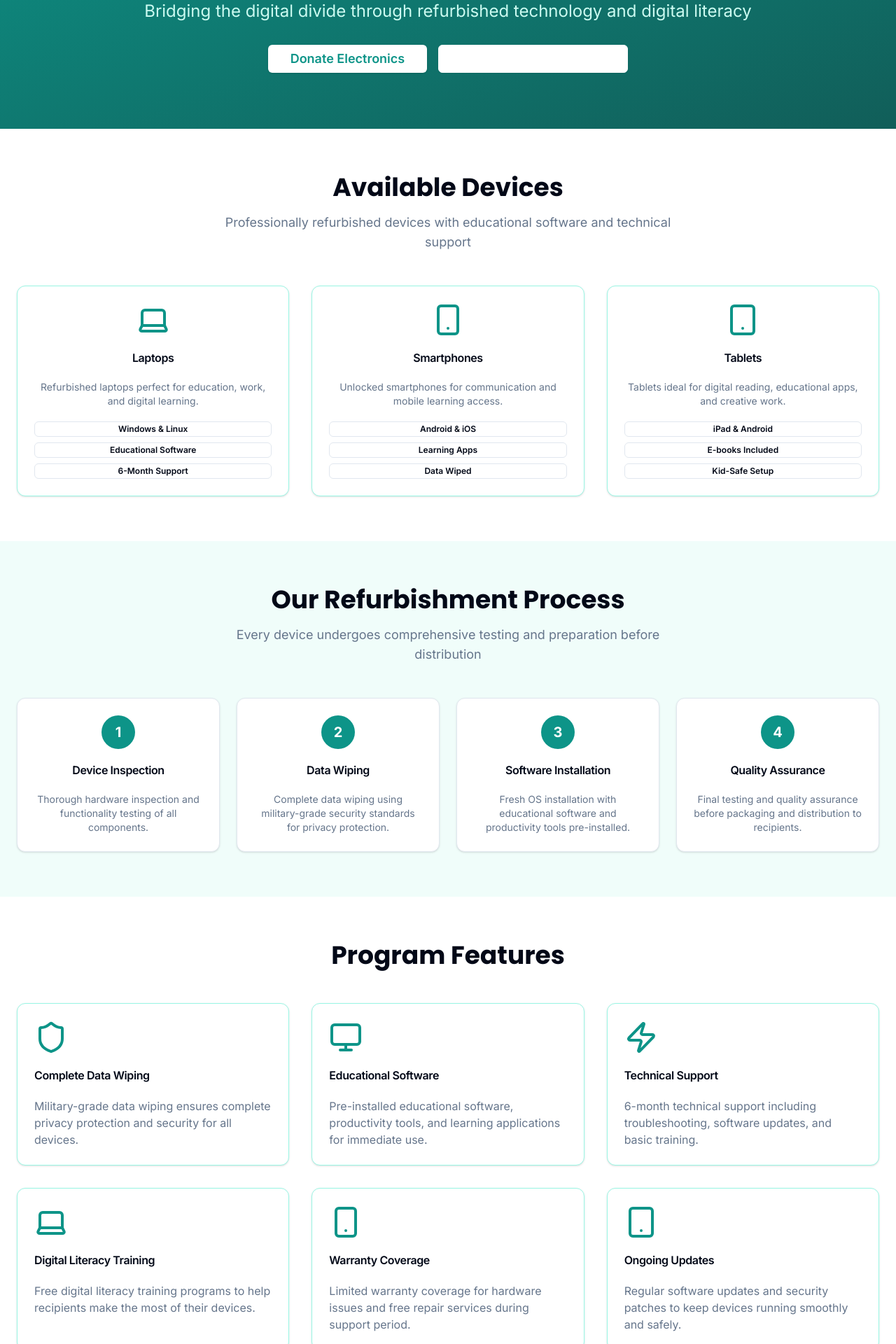
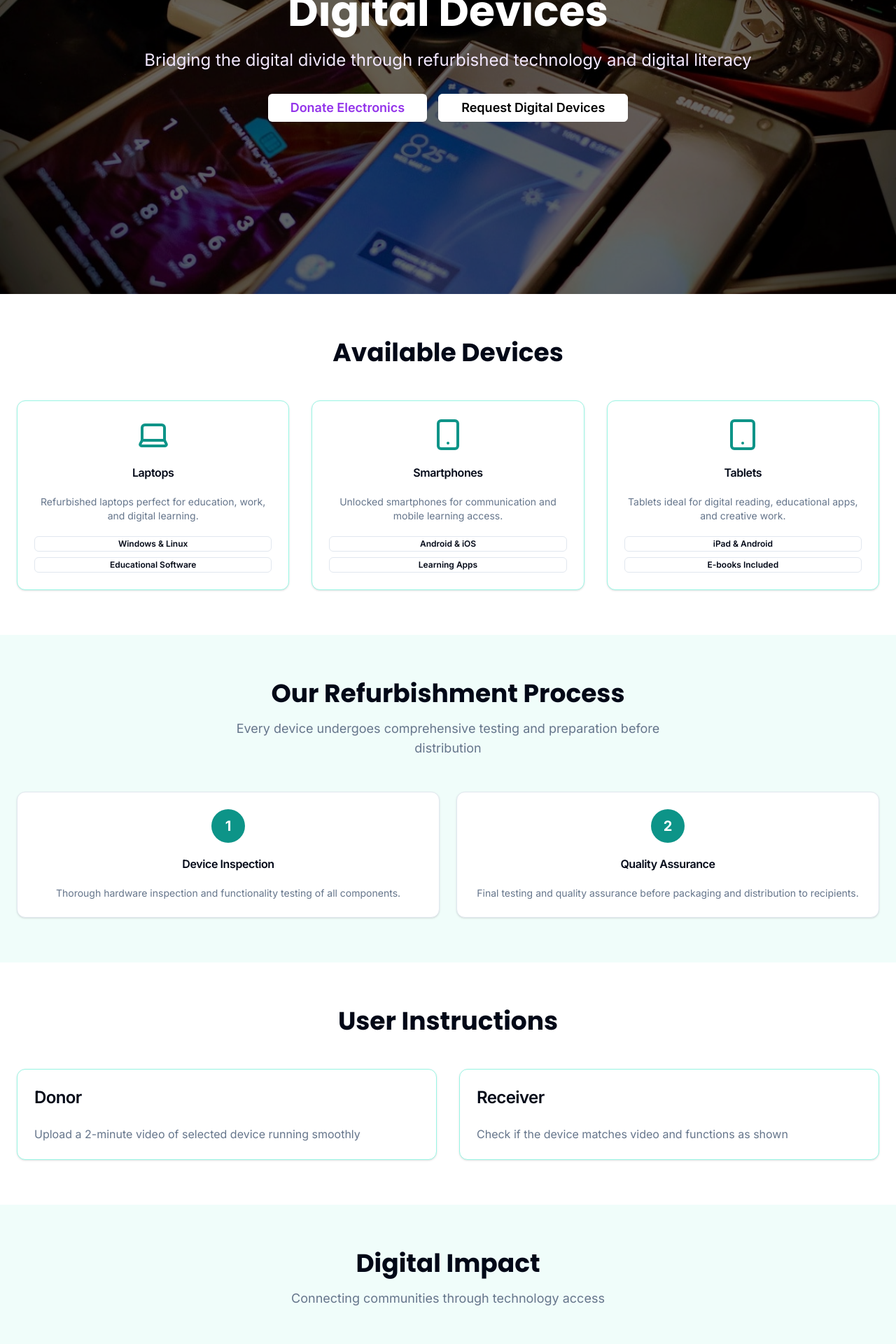
Before and after one commit to Alex-S07/donare, a Next.js app: page /electronics in a window 1280 px wide. Shown: the part 380-2300 px from the top of the page at 70% size. Built offline with nearby package versions, Linux system fonts and the light colour scheme.

Commit message:
changed the datas and hero section of pages except money page

```diff
--- a/app/electronics/page.tsx
+++ b/app/electronics/page.tsx
@@ -1,6 +1,6 @@
 import React from 'react';
 import { Metadata } from 'next';
-import { Laptop, Smartphone, Tablet, Monitor, Shield, Zap } from 'lucide-react';
+import { Laptop, Smartphone, Tablet } from 'lucide-react';
 import { Button } from '@/components/ui/button';
 import { Card, CardContent, CardHeader, CardTitle } from '@/components/ui/card';
 import { Badge } from '@/components/ui/badge';
@@ -12,11 +12,20 @@ export const metadata: Metadata = {
 
 export default function ElectronicsPage() {
   return (
-    <main className="min-h-screen pt-24 pb-16">
+    <main className="min-h-screen">
       {/* Hero Section */}
-      <section className="relative py-20 bg-gradient-to-br from-teal-600 to-teal-800 text-white">
-        <div className="container mx-auto px-6">
-          <div className="max-w-4xl mx-auto text-center">
+
+        <section
+        className="relative h-screen flex items-center"
+        style={{
+          backgroundImage: "url('/images/electronics-bg.jpg')",
+          backgroundSize: 'cover',
+          backgroundPosition: 'center'
+        }}
+      >
+        <div className="absolute inset-0 bg-black/60"></div>
+        <div className="container mx-auto px-6 relative z-10">
+          <div className="max-w-4xl mx-auto text-center text-white">
             <div className="flex justify-center mb-6">
               <div className="p-4 bg-white/20 rounded-full">
                 <Laptop className="h-16 w-16" />
@@ -25,15 +34,15 @@ export default function ElectronicsPage() {
             <h1 className="text-4xl md:text-6xl font-heading font-bold mb-6">
               Digital Devices
             </h1>
-            <p className="text-xl md:text-2xl mb-8 text-teal-100">
-              Bridging the digital divide through refurbished technology and digital literacy
+            <p className="text-xl md:text-2xl mb-8 text-purple-100">
+  Bridging the digital divide through refurbished technology and digital literacy
             </p>
             <div className="flex flex-col sm:flex-row gap-4 justify-center">
-              <Button size="lg" className="bg-white text-teal-600 hover:bg-teal-50 px-8 py-3 text-lg font-semibold">
-                Donate Electronics
+              <Button size="lg" className="bg-white text-purple-600 hover:bg-purple-50 px-8 py-3 text-lg font-semibold">
+            Donate Electronics
               </Button>
-              <Button size="lg" variant="outline" className="border-white text-white hover:bg-white hover:text-teal-600 px-8 py-3 text-lg font-semibold">
-                Request Digital Devices
+              <Button size="lg" variant="outline" className="border-white text-black hover:bg-white hover:text-purple-600 px-8 py-3 text-lg font-semibold">
+            Request Digital Devices
               </Button>
             </div>
           </div>
@@ -45,9 +54,9 @@ export default function ElectronicsPage() {
         <div className="container mx-auto px-6">
           <div className="text-center mb-12">
             <h2 className="text-3xl md:text-4xl font-heading font-bold mb-4">Available Devices</h2>
-            <p className="text-lg text-muted-foreground max-w-2xl mx-auto">
+            {/* <p className="text-lg text-muted-foreground max-w-2xl mx-auto">
               Professionally refurbished devices with educational software and technical support
-            </p>
+            </p> */}
           </div>
 
           <div className="grid md:grid-cols-2 lg:grid-cols-3 gap-8">
@@ -63,7 +72,7 @@ export default function ElectronicsPage() {
                 <div className="space-y-2">
                   <Badge variant="outline" className="w-full justify-center">Windows & Linux</Badge>
                   <Badge variant="outline" className="w-full justify-center">Educational Software</Badge>
-                  <Badge variant="outline" className="w-full justify-center">6-Month Support</Badge>
+                  {/* <Badge variant="outline" className="w-full justify-center">6-Month Support</Badge> */}
                 </div>
               </CardContent>
             </Card>
@@ -80,7 +89,7 @@ export default function ElectronicsPage() {
                 <div className="space-y-2">
                   <Badge variant="outline" className="w-full justify-center">Android & iOS</Badge>
                   <Badge variant="outline" className="w-full justify-center">Learning Apps</Badge>
-                  <Badge variant="outline" className="w-full justify-center">Data Wiped</Badge>
+                  {/* <Badge variant="outline" className="w-full justify-center">Data Wiped</Badge> */}
                 </div>
               </CardContent>
             </Card>
@@ -97,7 +106,7 @@ export default function ElectronicsPage() {
                 <div className="space-y-2">
                   <Badge variant="outline" className="w-full justify-center">iPad & Android</Badge>
                   <Badge variant="outline" className="w-full justify-center">E-books Included</Badge>
-                  <Badge variant="outline" className="w-full justify-center">Kid-Safe Setup</Badge>
+                  {/* <Badge variant="outline" className="w-full justify-center">Kid-Safe Setup</Badge> */}
                 </div>
               </CardContent>
             </Card>
@@ -115,7 +124,7 @@ export default function ElectronicsPage() {
             </p>
           </div>
 
-          <div className="grid md:grid-cols-2 lg:grid-cols-4 gap-6">
+          <div className="grid md:grid-cols-2 lg:grid-cols-2 gap-6">
             <Card className="text-center">
               <CardHeader>
                 <div className="w-12 h-12 bg-teal-600 text-white rounded-full flex items-center justify-center mx-auto mb-4 text-xl font-bold">
@@ -130,38 +139,13 @@ export default function ElectronicsPage() {
               </CardContent>
             </Card>
 
+
+
+
             <Card className="text-center">
               <CardHeader>
                 <div className="w-12 h-12 bg-teal-600 text-white rounded-full flex items-center justify-center mx-auto mb-4 text-xl font-bold">
                   2
-                </div>
-                <CardTitle>Data Wiping</CardTitle>
-              </CardHeader>
-              <CardContent>
-                <p className="text-sm text-muted-foreground">
-                  Complete data wiping using military-grade security standards for privacy protection.
-                </p>
-              </CardContent>
-            </Card>
-
-            <Card className="text-center">
-              <CardHeader>
-                <div className="w-12 h-12 bg-teal-600 text-white rounded-full flex items-center justify-center mx-auto mb-4 text-xl font-bold">
-                  3
-                </div>
-                <CardTitle>Software Installation</CardTitle>
-              </CardHeader>
-              <CardContent>
-                <p className="text-sm text-muted-foreground">
-                  Fresh OS installation with educational software and productivity tools pre-installed.
-                </p>
-              </CardContent>
-            </Card>
-
-            <Card className="text-center">
-              <CardHeader>
-                <div className="w-12 h-12 bg-teal-600 text-white rounded-full flex items-center justify-center mx-auto mb-4 text-xl font-bold">
-                  4
                 </div>
                 <CardTitle>Quality Assurance</CardTitle>
               </CardHeader>
@@ -179,78 +163,32 @@ export default function ElectronicsPage() {
       <section className="py-16 bg-white">
         <div className="container mx-auto px-6">
           <div className="text-center mb-12">
-            <h2 className="text-3xl md:text-4xl font-heading font-bold mb-4">Program Features</h2>
+            <h2 className="text-3xl md:text-4xl font-heading font-bold mb-4">User Instructions</h2>
           </div>
 
-          <div className="grid md:grid-cols-2 lg:grid-cols-3 gap-8">
+          <div className="grid md:grid-cols-2 lg:grid-cols-2 gap-8">
+
+
             <Card className="border-teal-200 hover:shadow-lg transition-shadow">
               <CardHeader>
-                <Shield className="h-12 w-12 text-teal-600 mb-4" />
-                <CardTitle>Complete Data Wiping</CardTitle>
+                {/* <Smartphone className="h-12 w-12 text-teal-600 mb-4" /> */}
+                <CardTitle className='text-2xl'>Donor</CardTitle>
               </CardHeader>
               <CardContent>
                 <p className="text-muted-foreground">
-                  Military-grade data wiping ensures complete privacy protection and security for all devices.
+Upload a 2-minute video of selected device running smoothly
                 </p>
               </CardContent>
             </Card>
 
             <Card className="border-teal-200 hover:shadow-lg transition-shadow">
               <CardHeader>
-                <Monitor className="h-12 w-12 text-teal-600 mb-4" />
-                <CardTitle>Educational Software</CardTitle>
+                {/* <Tablet className="h-12 w-12 text-teal-600 mb-4" /> */}
+                <CardTitle className='text-2xl'>Receiver</CardTitle>
               </CardHeader>
               <CardContent>
                 <p className="text-muted-foreground">
-                  Pre-installed educational software, productivity tools, and learning applications for immediate use.
-                </p>
-              </CardContent>
-            </Card>
-
-            <Card className="border-teal-200 hover:shadow-lg transition-shadow">
-              <CardHeader>
-                <Zap className="h-12 w-12 text-teal-600 mb-4" />
-                <CardTitle>Technical Support</CardTitle>
-              </CardHeader>
-              <CardContent>
-                <p className="text-muted-foreground">
-                  6-month technical support including troubleshooting, software updates, and basic training.
-                </p>
-              </CardContent>
-            </Card>
-
-            <Card className="border-teal-200 hover:shadow-lg transition-shadow">
-              <CardHeader>
-                <Laptop className="h-12 w-12 text-teal-600 mb-4" />
-                <CardTitle>Digital Literacy Training</CardTitle>
-              </CardHeader>
-              <CardContent>
-                <p className="text-muted-foreground">
-                  Free digital literacy training programs to help recipients make the most of their devices.
-                </p>
-              </CardContent>
-            </Card>
-
-            <Card className="border-teal-200 hover:shadow-lg transition-shadow">
-              <CardHeader>
-                <Smartphone className="h-12 w-12 text-teal-600 mb-4" />
-                <CardTitle>Warranty Coverage</CardTitle>
-              </CardHeader>
-              <CardContent>
-                <p className="text-muted-foreground">
-                  Limited warranty coverage for hardware issues and free repair services during support period.
-                </p>
-              </CardContent>
-            </Card>
-
-            <Card className="border-teal-200 hover:shadow-lg transition-shadow">
-              <CardHeader>
-                <Tablet className="h-12 w-12 text-teal-600 mb-4" />
-                <CardTitle>Ongoing Updates</CardTitle>
-              </CardHeader>
-              <CardContent>
-                <p className="text-muted-foreground">
-                  Regular software updates and security patches to keep devices running smoothly and safely.
+              Check if the device matches  video and functions as shown
                 </p>
               </CardContent>
             </Card>
@@ -327,10 +265,7 @@ export default function ElectronicsPage() {
                   <CardTitle className="text-red-600">What We Cannot Accept</CardTitle>
                 </CardHeader>
                 <CardContent className="space-y-3">
-                  <div className="flex items-center space-x-2">
-                    <Badge variant="outline" className="text-red-600 border-red-600">✗</Badge>
-                    <span>Devices with cracked screens</span>
-                  </div>
+
                   <div className="flex items-center space-x-2">
                     <Badge variant="outline" className="text-red-600 border-red-600">✗</Badge>
                     <span>Water-damaged electronics</span>
@@ -343,10 +278,7 @@ export default function ElectronicsPage() {
                     <Badge variant="outline" className="text-red-600 border-red-600">✗</Badge>
                     <span>Non-functional devices</span>
                   </div>
-                  <div className="flex items-center space-x-2">
-                    <Badge variant="outline" className="text-red-600 border-red-600">✗</Badge>
-                    <span>Devices without chargers</span>
-                  </div>
+
                 </CardContent>
               </Card>
             </div>
@@ -363,7 +295,7 @@ export default function ElectronicsPage() {
             <Button size="lg" className="bg-white text-teal-600 hover:bg-teal-50 px-8 py-3 text-lg font-semibold">
               Donate Electronics
             </Button>
-            <Button size="lg" variant="outline" className="border-white text-white hover:bg-white hover:text-teal-600 px-8 py-3 text-lg font-semibold">
+            <Button size="lg" variant="outline" className="border-white text-black hover:bg-white hover:text-teal-600 px-8 py-3 text-lg font-semibold">
               Request Digital Devices
             </Button>
           </div>
--- a/app/household/page.tsx
+++ b/app/household/page.tsx
@@ -12,28 +12,38 @@ export const metadata: Metadata = {
 
 export default function HouseholdPage() {
   return (
-    <main className="min-h-screen pt-24 pb-16">
+    <main className="min-h-screen">
       {/* Hero Section */}
-      <section className="relative py-20 bg-gradient-to-br from-orange-600 to-orange-800 text-white">
-        <div className="container mx-auto px-6">
-          <div className="max-w-4xl mx-auto text-center">
+
+
+            <section
+        className="relative h-screen flex items-center"
+        style={{
+          backgroundImage: "url('/images/household-bg.jpg')",
+          backgroundSize: 'cover',
+          backgroundPosition: 'center'
+        }}
+      >
+        <div className="absolute inset-0 bg-black/60"></div>
+        <div className="container mx-auto px-6 relative z-10">
+          <div className="max-w-4xl mx-auto text-center text-white">
             <div className="flex justify-center mb-6">
               <div className="p-4 bg-white/20 rounded-full">
                 <Home className="h-16 w-16" />
               </div>
             </div>
             <h1 className="text-4xl md:text-6xl font-heading font-bold mb-6">
-              Household Essentials
+                Household Essentials
             </h1>
-            <p className="text-xl md:text-2xl mb-8 text-orange-100">
-              Creating comfortable homes through essential furniture and household items
+            <p className="text-xl md:text-2xl mb-8 text-purple-100">
+             Creating comfortable homes through essential furniture and household items
             </p>
             <div className="flex flex-col sm:flex-row gap-4 justify-center">
-              <Button size="lg" className="bg-white text-orange-600 hover:bg-orange-50 px-8 py-3 text-lg font-semibold">
-                Donate Household Items
+              <Button size="lg" className="bg-white text-purple-600 hover:bg-purple-50 px-8 py-3 text-lg font-semibold">
+       Donate Household Items
               </Button>
-              <Button size="lg" variant="outline" className="border-white text-white hover:bg-white hover:text-orange-600 px-8 py-3 text-lg font-semibold">
-                Request Home Essentials
+              <Button size="lg" variant="outline" className="border-white text-black hover:bg-white hover:text-purple-600 px-8 py-3 text-lg font-semibold">
+                 Request Home Essentials
               </Button>
             </div>
           </div>
@@ -62,7 +72,7 @@ export default function HouseholdPage() {
                   <li>• Sofas and chairs</li>
                   <li>• Tables and desks</li>
                   <li>• Storage solutions</li>
-                  <li>• Children's furniture</li>
+                  <li>• Children&aposs furniture</li>
                 </ul>
               </CardContent>
             </Card>
@@ -112,7 +122,7 @@ export default function HouseholdPage() {
             </p>
           </div>
 
-          <div className="grid md:grid-cols-2 lg:grid-cols-4 gap-6">
+          <div className="grid md:grid-cols-2 lg:grid-cols-3 gap-6">
             <Card className="text-center">
               <CardHeader>
                 <div className="w-12 h-12 bg-orange-600 text-white rounded-full flex items-center justify-center mx-auto mb-4 text-xl font-bold">
@@ -141,24 +151,12 @@ export default function HouseholdPage() {
               </CardContent>
             </Card>
 
+
+
             <Card className="text-center">
               <CardHeader>
                 <div className="w-12 h-12 bg-orange-600 text-white rounded-full flex items-center justify-center mx-auto mb-4 text-xl font-bold">
                   3
-                </div>
-                <CardTitle>Matching & Allocation</CardTitle>
-              </CardHeader>
-              <CardContent>
-                <p className="text-sm text-muted-foreground">
-                  Items are matched with families based on their specific needs and living situation.
-                </p>
-              </CardContent>
-            </Card>
-
-            <Card className="text-center">
-              <CardHeader>
-                <div className="w-12 h-12 bg-orange-600 text-white rounded-full flex items-center justify-center mx-auto mb-4 text-xl font-bold">
-                  4
                 </div>
                 <CardTitle>Delivery & Setup</CardTitle>
               </CardHeader>
@@ -295,7 +293,7 @@ export default function HouseholdPage() {
             <Button size="lg" className="bg-white text-orange-600 hover:bg-orange-50 px-8 py-3 text-lg font-semibold">
               Donate Household Items
             </Button>
-            <Button size="lg" variant="outline" className="border-white text-white hover:bg-white hover:text-orange-600 px-8 py-3 text-lg font-semibold">
+            <Button size="lg" variant="outline" className="border-white text-black hover:bg-white hover:text-orange-600 px-8 py-3 text-lg font-semibold">
               Request Home Essentials
             </Button>
           </div>
```
Also changed, not shown: app/clothes/page.tsx (+24 -16 lines), app/medical/page.tsx (+31 -46 lines).
